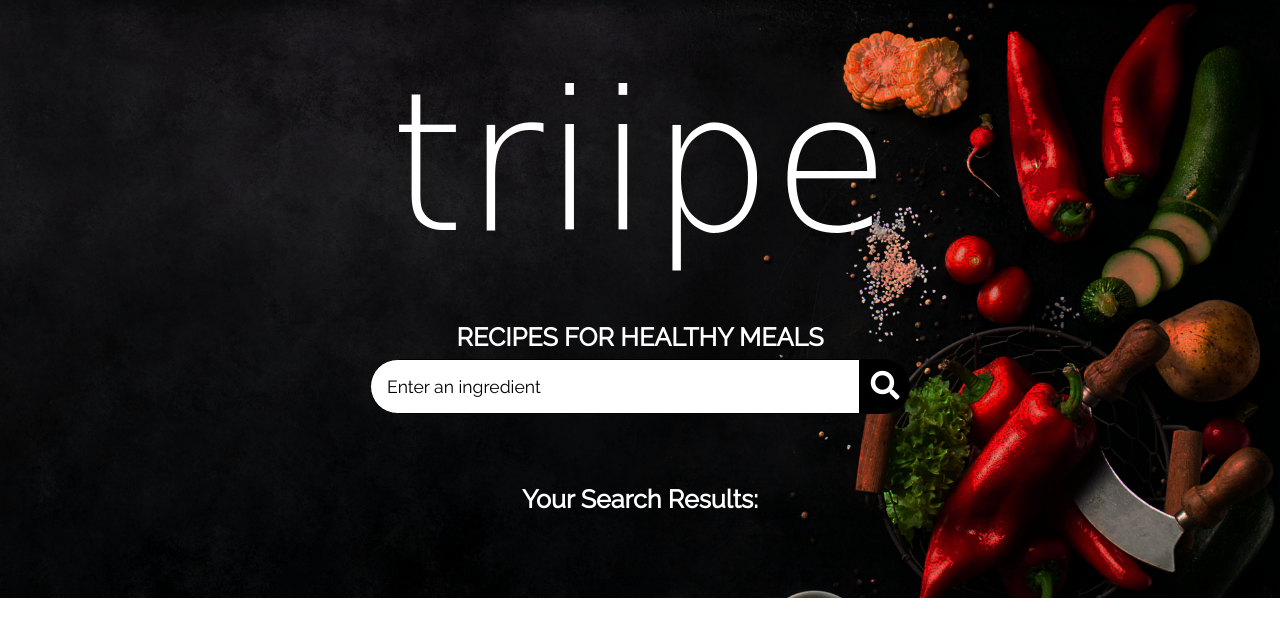
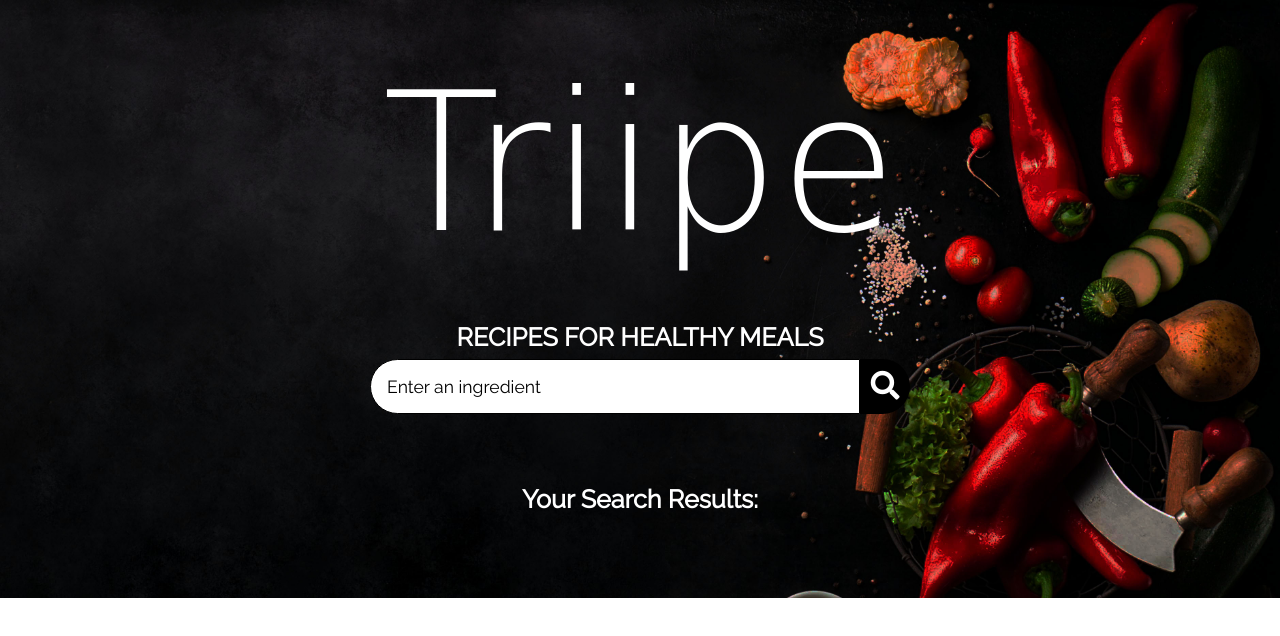
Before and after one commit to allostimzy/Recipe, a plain HTML site: page index.html in a window 1280 px wide. Drawn offline with Linux system fonts and the light colour scheme; a web font is replaced by a local one.

Commit message:
Capitalize T

```diff
--- a/index.html
+++ b/index.html
@@ -12,7 +12,7 @@
   <div class = "container">
     <div class = "meal-wrapper">
       <div class = "meal-search">
-        <h1 class="title">triipe</h1>
+        <h1 class="title">Triipe</h1>
         <h2 class = "subtitle">RECIPES FOR HEALTHY MEALS</h2>
 
         <div class = "meal-search-box">
```
